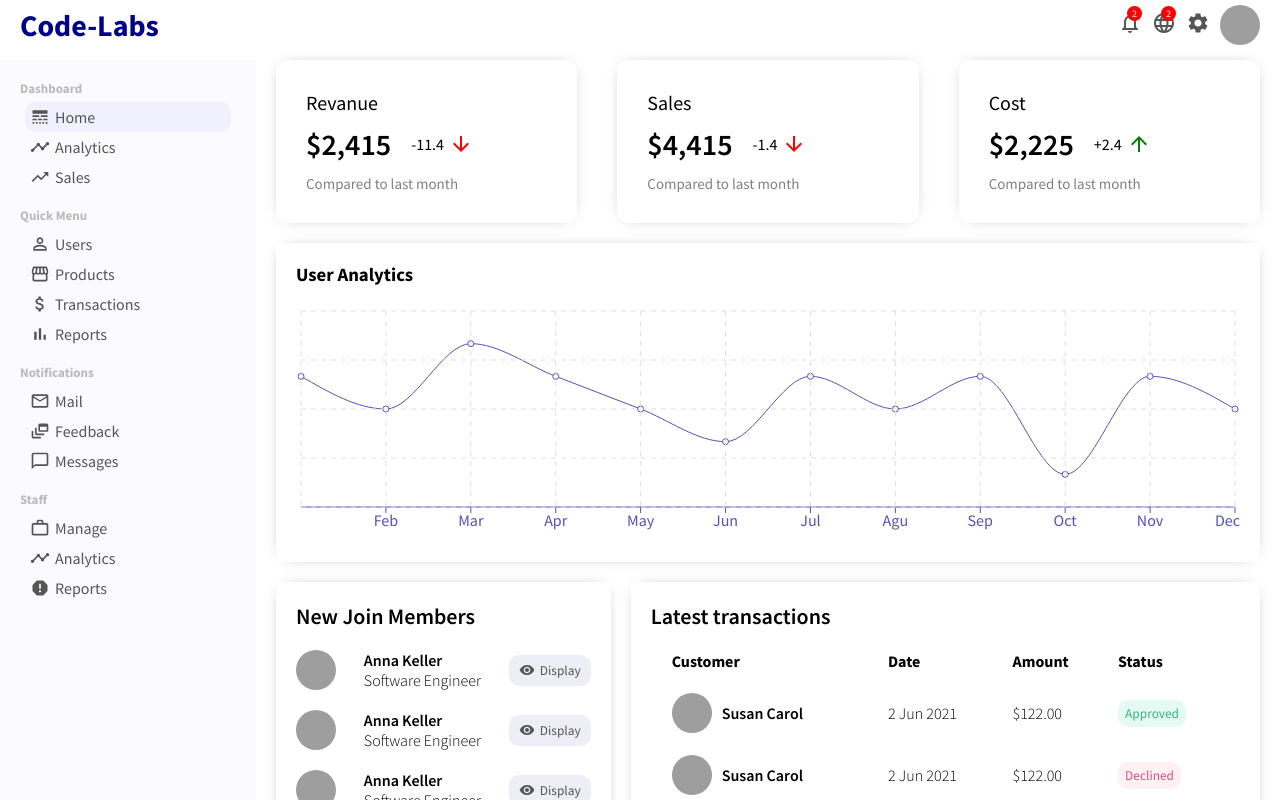
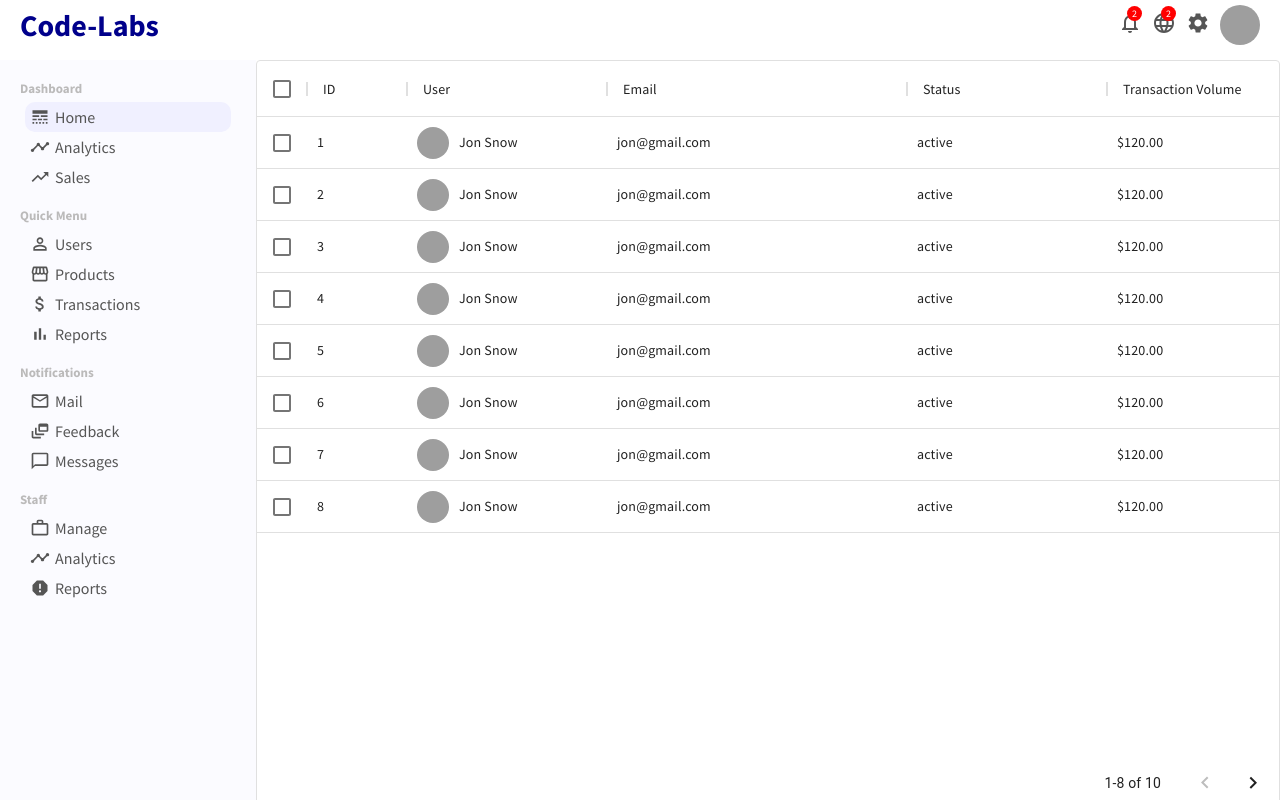
Before and after one commit to abhishekra07/react-admin-dashboard, a React (Create React App) app: page /users in a window 1280 px wide. Shown: the top 800 px of the page. Built offline with nearby package versions, Linux system fonts and the light colour scheme; grey boxes are pictures that could not be loaded.

Commit message:
added users list page

```diff
--- a/package.json
+++ b/package.json
@@ -4,12 +4,14 @@
   "private": true,
   "dependencies": {
     "@material-ui/core": "^4.12.3",
+    "@material-ui/data-grid": "^4.0.0-alpha.37",
     "@material-ui/icons": "^4.11.2",
     "@testing-library/jest-dom": "^5.14.1",
     "@testing-library/react": "^11.2.7",
     "@testing-library/user-event": "^12.8.3",
     "react": "^17.0.2",
     "react-dom": "^17.0.2",
+    "react-router-dom": "^5.3.0",
     "react-scripts": "4.0.3",
     "recharts": "^2.1.4",
     "web-vitals": "^1.1.2"
--- a/src/App.js
+++ b/src/App.js
@@ -1,18 +1,27 @@
 import TopBar from './components/topbar/TopBar';
 import Sidebar from './components/sidebar/Sidebar';
 import Home from './pages/home/Home';
+import UserList from "./pages/userList/UserList";
+import { BrowserRouter as Router, Switch, Route } from "react-router-dom";
 
 import './app.css';
 
 function App() {
   return (
-    <div className="App">
+    <Router>
       <TopBar />
       <div className="container">
         <Sidebar />
-        <Home />
+        <Switch>
+          <Route exact path="/">
+            <Home />
+          </Route>
+          <Route exact path="/users">
+            <UserList />
+          </Route>
+        </Switch>
       </div>
-    </div>
+    </Router>
   );
 }
 
--- a/src/components/sidebar/Sidebar.jsx
+++ b/src/components/sidebar/Sidebar.jsx
@@ -12,6 +12,7 @@
   WorkOutline,
   Report,
 } from "@material-ui/icons";
+import { Link } from "react-router-dom";
 import './sidebar.css';
 
 function Sidebar(){
@@ -21,10 +22,12 @@
         <div className="sidebarMenu">
           <h3 className="sidebarTitle">Dashboard</h3>
           <ul className="sidebarList">
+            <Link to="/">
               <li className="sidebarListItem active">
                 <LineStyle className="sidebarIcon" />
                 Home
               </li>
+            </Link>
             <li className="sidebarListItem">
               <Timeline className="sidebarIcon" />
               Analytics
@@ -38,10 +41,12 @@
         <div className="sidebarMenu">
           <h3 className="sidebarTitle">Quick Menu</h3>
           <ul className="sidebarList">
+              <Link to="/users">
                 <li className="sidebarListItem">
                   <PermIdentity className="sidebarIcon" />
                   Users
                 </li>
+              </Link>
               <li className="sidebarListItem">
                 <Storefront className="sidebarIcon" />
                 Products
--- a/src/components/sidebar/sidebar.css
+++ b/src/components/sidebar/sidebar.css
@@ -43,3 +43,7 @@
     margin-right: 5px;
     font-size: 20px !important;
 }
+a {
+  text-decoration: none;
+  color: #555;
+}
--- a/src/dummyData.js
+++ b/src/dummyData.js
@@ -48,3 +48,96 @@
      "Active User": 3000,
    },
  ];
+
+ export const userRows = [
+  {
+    id: 1,
+    username: "Jon Snow",
+    avatar:
+      "https://images.pexels.com/photos/1152994/pexels-photo-1152994.jpeg?auto=compress&cs=tinysrgb&dpr=2&w=500",
+    email: "jon@gmail.com",
+    status: "active",
+    transaction: "$120.00",
+  },
+  {
+    id: 2,
+    username: "Jon Snow",
+    avatar:
+      "https://images.pexels.com/photos/1152994/pexels-photo-1152994.jpeg?auto=compress&cs=tinysrgb&dpr=2&w=500",
+    email: "jon@gmail.com",
+    status: "active",
+    transaction: "$120.00",
+  },
+  {
+    id: 3,
+    username: "Jon Snow",
+    avatar:
+      "https://images.pexels.com/photos/1152994/pexels-photo-1152994.jpeg?auto=compress&cs=tinysrgb&dpr=2&w=500",
+    email: "jon@gmail.com",
+    status: "active",
+    transaction: "$120.00",
+  },
+  {
+    id: 4,
+    username: "Jon Snow",
+    avatar:
+      "https://images.pexels.com/photos/1152994/pexels-photo-1152994.jpeg?auto=compress&cs=tinysrgb&dpr=2&w=500",
+    email: "jon@gmail.com",
+    status: "active",
+    transaction: "$120.00",
+  },
+  {
+    id: 5,
+    username: "Jon Snow",
+    avatar:
+      "https://images.pexels.com/photos/1152994/pexels-photo-1152994.jpeg?auto=compress&cs=tinysrgb&dpr=2&w=500",
+    email: "jon@gmail.com",
+    status: "active",
+    transaction: "$120.00",
+  },
+  {
+    id: 6,
+    username: "Jon Snow",
+    avatar:
+      "https://images.pexels.com/photos/1152994/pexels-photo-1152994.jpeg?auto=compress&cs=tinysrgb&dpr=2&w=500",
+    email: "jon@gmail.com",
+    status: "active",
+    transaction: "$120.00",
+  },
+  {
+    id: 7,
+    username: "Jon Snow",
+    avatar:
+      "https://images.pexels.com/photos/1152994/pexels-photo-1152994.jpeg?auto=compress&cs=tinysrgb&dpr=2&w=500",
+    email: "jon@gmail.com",
+    status: "active",
+    transaction: "$120.00",
+  },
+  {
+    id: 8,
+    username: "Jon Snow",
+    avatar:
+      "https://images.pexels.com/photos/1152994/pexels-photo-1152994.jpeg?auto=compress&cs=tinysrgb&dpr=2&w=500",
+    email: "jon@gmail.com",
+    status: "active",
+    transaction: "$120.00",
+  },
+  {
+    id: 9,
+    username: "Jon Snow",
+    avatar:
+      "https://images.pexels.com/photos/1152994/pexels-photo-1152994.jpeg?auto=compress&cs=tinysrgb&dpr=2&w=500",
+    email: "jon@gmail.com",
+    status: "active",
+    transaction: "$120.00",
+  },
+  {
+    id: 10,
+    username: "Jon Snow",
+    avatar:
+      "https://images.pexels.com/photos/1152994/pexels-photo-1152994.jpeg?auto=compress&cs=tinysrgb&dpr=2&w=500",
+    email: "jon@gmail.com",
+    status: "active",
+    transaction: "$120.00",
+  },
+];
--- /dev/null
+++ b/src/pages/userList/UserList.jsx
@@ -0,0 +1,72 @@
+import "./userList.css";
+import { DataGrid } from "@material-ui/data-grid";
+import { DeleteOutline } from "@material-ui/icons";
+import { userRows } from "../../dummyData";
+import { Link } from "react-router-dom";
+import { useState } from "react";
+
+export default function UserList() {
+  const [data, setData] = useState(userRows);
+
+  const handleDelete = (id) => {
+    setData(data.filter((item) => item.id !== id));
+  };
+
+  const columns = [
+    { field: "id", headerName: "ID", width: 100 },
+    {
+      field: "user",
+      headerName: "User",
+      width: 200,
+      renderCell: (params) => {
+        return (
+          <div className="userListUser">
+            <img className="userListImg" src={params.row.avatar} alt="" />
+            {params.row.username}
+          </div>
+        );
+      },
+    },
+    { field: "email", headerName: "Email", width: 300 },
+    {
+      field: "status",
+      headerName: "Status",
+      width: 200,
+    },
+    {
+      field: "transaction",
+      headerName: "Transaction Volume",
+      width: 300,
+    },
+    {
+      field: "action",
+      headerName: "Action",
+      width: 150,
+      renderCell: (params) => {
+        return (
+          <>
+            <Link to={"/user/" + params.row.id}>
+              <button className="userListEdit">Edit</button>
+            </Link>
+            <DeleteOutline
+              className="userListDelete"
+              onClick={() => handleDelete(params.row.id)}
+            />
+          </>
+        );
+      },
+    },
+  ];
+
+  return (
+    <div className="userList">
+      <DataGrid
+        rows={data}
+        disableSelectionOnClick
+        columns={columns}
+        pageSize={8}
+        checkboxSelection
+      />
+    </div>
+  );
+}
--- /dev/null
+++ b/src/pages/userList/userList.css
@@ -0,0 +1,34 @@
+.userList {
+    flex: 4;
+  }
+
+  .userListUser {
+    display: flex;
+    align-items: center;
+  }
+
+  .userListImg {
+    width: 32px;
+    height: 32px;
+    border-radius: 50%;
+    object-fit: cover;
+    margin-right: 10px;
+  }
+
+  .userListEdit{
+      border: none;
+      border-radius: 10px;
+      padding: 5px 10px;
+      background-color: #3bb077;
+      color: white;
+      cursor: pointer;
+      margin-right: 20px;
+  }
+
+  .userListDelete{
+      color: red;
+      cursor: pointer;
+  }
+.MuiDataGrid-root .MuiDataGrid-columnHeader:focus, .MuiDataGrid-root .MuiDataGrid-cell:focus {
+    outline: none !important;
+}
```
Also changed, not shown: 1 other file (tests, documents, lock files or other folders). Lines whose indentation alone changed are shown as unchanged.
